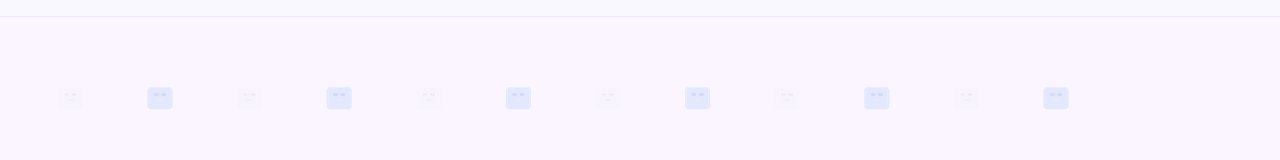
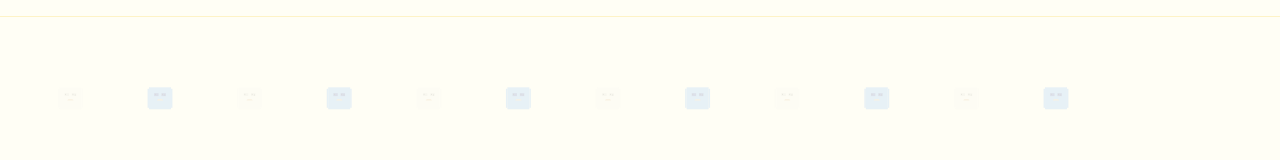
Before and after one commit to KOALA-shy/BirdsWeb, a React (Vite) app: page / in a window 1280 px wide. Shown: the top 160 px of the page. Built offline with nearby package versions, Linux system fonts and the light colour scheme.

Commit message:
Change background to light yellow

```diff
--- a/src/App.jsx
+++ b/src/App.jsx
@@ -6,7 +6,7 @@ import BackgroundPattern from './components/BackgroundPattern'
 
 function App() {
   return (
-    <div className="relative overflow-hidden min-h-screen" style={{ backgroundColor: '#faf5ff' }}>
+    <div className="relative overflow-hidden min-h-screen" style={{ backgroundColor: '#fffef5' }}>
       {/* 背景图案 */}
       <div className="absolute inset-0 z-0">
         <BackgroundPattern />
--- a/src/components/Header.jsx
+++ b/src/components/Header.jsx
@@ -1,6 +1,6 @@
 export default function Header() {
   return (
-    <div className="sticky top-0 z-50 py-2" style={{ backgroundColor: '#faf8ff', borderBottom: '1px solid #ede9fe' }}>
+    <div className="sticky top-0 z-50 py-2" style={{ backgroundColor: '#fffef5', borderBottom: '1px solid #fef3c7' }}>
     </div>
   )
 }
```
Also changed, not shown: 2 other files (tests, documents, lock files or other folders).
